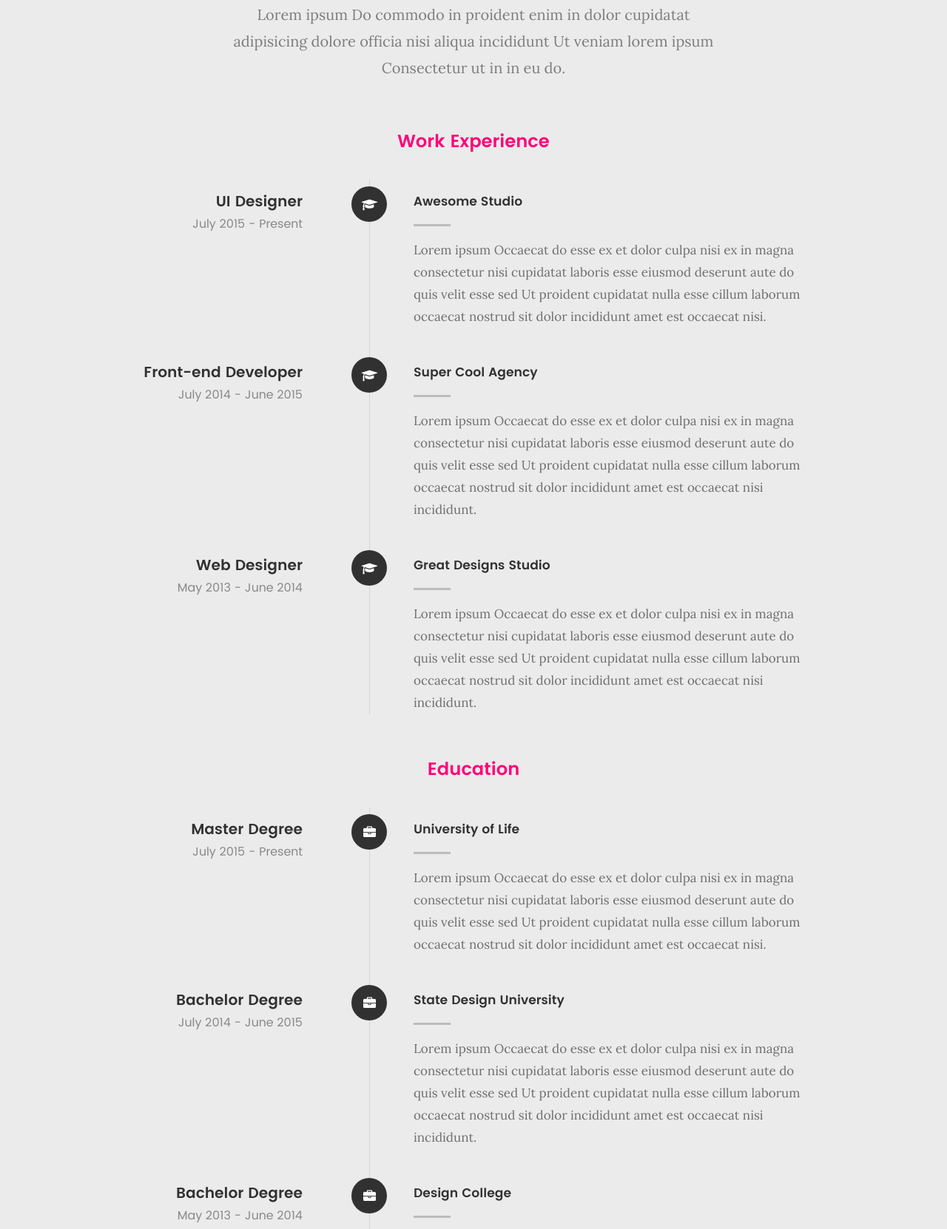
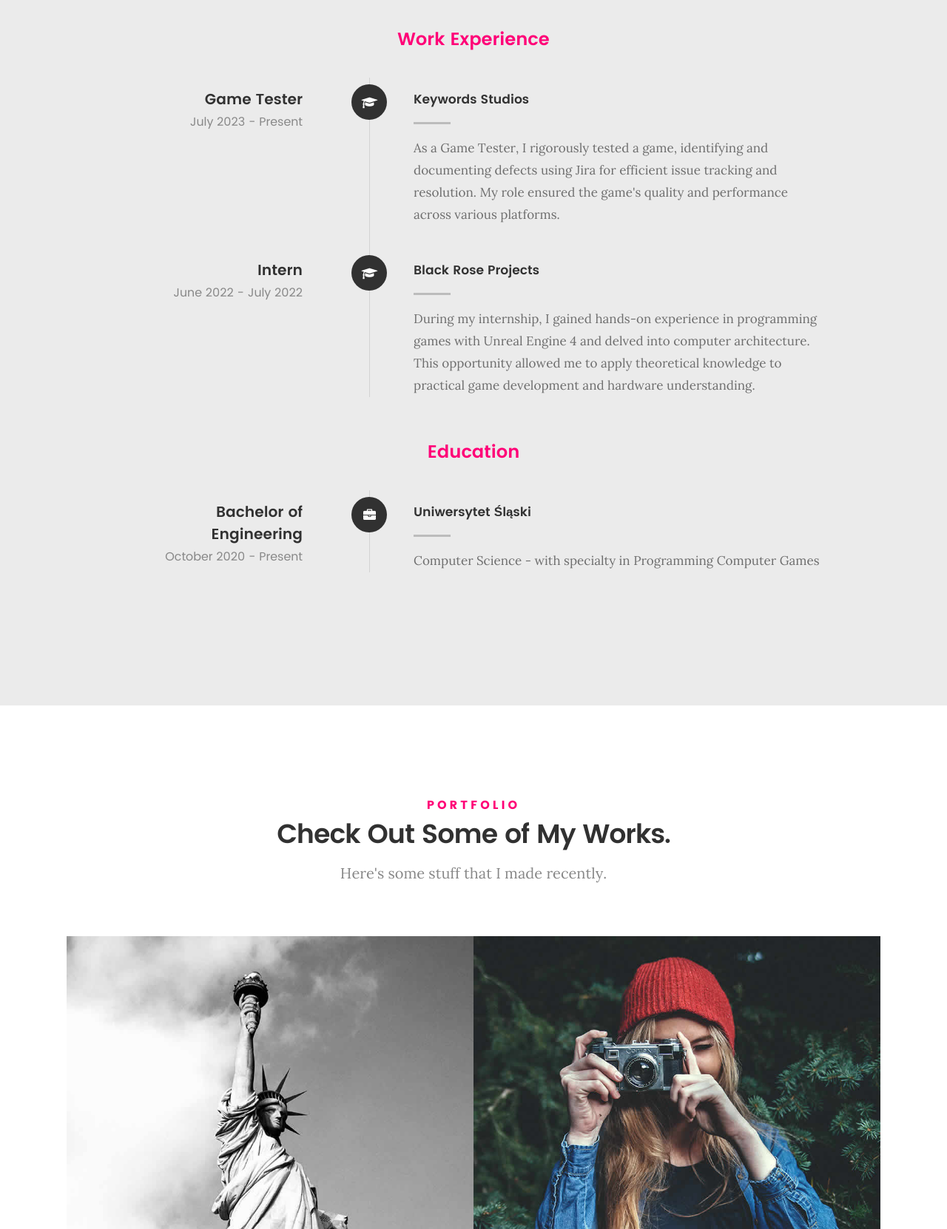
Before and after one commit to emivis/soniastefanska, a plain HTML site: page index.html in a window 1280 px wide. Shown: the part 2318-3980 px from the top of the page at 74% size. Drawn offline with Linux system fonts and the light colour scheme; files whose address does not match are found by name.

Commit message:
bunch of new stuff

```diff
--- a/index.html
+++ b/index.html
@@ -164,7 +164,7 @@
 				   	<strong>Game Narrative</strong>
 				   </li>
 				   <li>
-				   	<div class="progress percent70"><span>70%</span></div>
+				   	<div class="progress percent68"><span>68%</span></div>
 				   	<strong>Adobe XD</strong>
 				   </li>
 				   <li>
@@ -172,8 +172,7 @@
 				   	<strong>Blender</strong>
 				   </li>
 				   <li>
-
-				</ul> <!-- /skill-bars -->
+      <!-- /skill-bars -->
 
    		</div>
 
@@ -199,8 +198,8 @@
    			<h5>Resume</h5>
    			<h1>More of my credentials.</h1>
 
-   			<p class="lead">Lorem ipsum Do commodo in proident enim in dolor cupidatat adipisicing dolore officia nisi aliqua incididunt Ut veniam lorem ipsum Consectetur ut in in eu do.</p>
-
+   			<!--<p class="lead">Lorem ipsum Do commodo in proident enim in dolor cupidatat adipisicing dolore officia nisi aliqua incididunt Ut veniam lorem ipsum Consectetur ut in in eu do.</p>
+-->
    		</div>
    	</div> <!-- /section-intro-->
 
@@ -223,13 +222,13 @@
 	   				</div>
 
 	   				<div class="timeline-header">
-	   					<h3>UI Designer</h3>
-	   					<p>July 2015 - Present</p>
+	   					<h3>Game Tester</h3>
+	   					<p>July 2023 - Present</p>
 	   				</div>
 
 	   				<div class="timeline-content">
-	   					<h4>Awesome Studio</h4>
-	   					<p>Lorem ipsum Occaecat do esse ex et dolor culpa nisi ex in magna consectetur nisi cupidatat laboris esse eiusmod deserunt aute do quis velit esse sed Ut proident cupidatat nulla esse cillum laborum occaecat nostrud sit dolor incididunt amet est occaecat nisi.</p>
+	   					<h4>Keywords Studios</h4>
+	   					<p>As a Game Tester, I rigorously tested a game, identifying and documenting defects using Jira for efficient issue tracking and resolution. My role ensured the game's quality and performance across various platforms.</p>
 	   				</div>
 
 	   			</div> <!-- /timeline-block -->
@@ -241,32 +240,16 @@
 	   				</div>
 
 	   				<div class="timeline-header">
-	   					<h3>Front-end Developer</h3>
-	   					<p>July 2014 - June 2015</p>
+	   					<h3>Intern</h3>
+	   					<p>June 2022 - July 2022</p>
 	   				</div>
 
 	   				<div class="timeline-content">
-	   					<h4>Super Cool Agency</h4>
-	   					<p>Lorem ipsum Occaecat do esse ex et dolor culpa nisi ex in magna consectetur nisi cupidatat laboris esse eiusmod deserunt aute do quis velit esse sed Ut proident cupidatat nulla esse cillum laborum occaecat nostrud sit dolor incididunt amet est occaecat nisi incididunt.</p>
+	   					<h4>Black Rose Projects</h4>
+	   					<p>During my internship, I gained hands-on experience in programming games with Unreal Engine 4 and delved into computer architecture. This opportunity allowed me to apply theoretical knowledge to practical game development and hardware understanding.</p>
 	   				</div>
 
 	   			</div> <!-- /timeline-block -->
-
-	   			<div class="timeline-block">
-
-	   				<div class="timeline-ico">
-	   					<i class="fa fa-graduation-cap"></i>
-	   				</div>
-
-	   				<div class="timeline-header">
-	   					<h3>Web Designer</h3>
-	   					<p>May 2013 - June 2014</p>
-	   				</div>
-
-	   				<div class="timeline-content">
-	   					<h4>Great Designs Studio</h4>
-	   					<p>Lorem ipsum Occaecat do esse ex et dolor culpa nisi ex in magna consectetur nisi cupidatat laboris esse eiusmod deserunt aute do quis velit esse sed Ut proident cupidatat nulla esse cillum laborum occaecat nostrud sit dolor incididunt amet est occaecat nisi incididunt.</p>
-	   				</div>
 
 	   			</div> <!-- /timeline-block -->
 
@@ -295,50 +278,18 @@
 	   				</div>
 
 	   				<div class="timeline-header">
-	   					<h3>Master Degree</h3>
-	   					<p>July 2015 - Present</p>
+	   					<h3>Bachelor of Engineering</h3>
+	   					<p>October 2020 - Present</p>
 	   				</div>
 
 	   				<div class="timeline-content">
-	   					<h4>University of Life</h4>
-	   					<p>Lorem ipsum Occaecat do esse ex et dolor culpa nisi ex in magna consectetur nisi cupidatat laboris esse eiusmod deserunt aute do quis velit esse sed Ut proident cupidatat nulla esse cillum laborum occaecat nostrud sit dolor incididunt amet est occaecat nisi.</p>
+	   					<h4>Uniwersytet Śląski</h4>
+	   					<p>Computer Science - with specialty in Programming Computer Games</p>
 	   				</div>
 
 	   			</div> <!-- /timeline-block -->
 
-	   			<div class="timeline-block">
-
-	   				<div class="timeline-ico">
-	   					<i class="fa fa-briefcase"></i>
-	   				</div>
-
-	   				<div class="timeline-header">
-	   					<h3>Bachelor Degree</h3>
-	   					<p>July 2014 - June 2015</p>
-	   				</div>
-
-	   				<div class="timeline-content">
-	   					<h4>State Design University</h4>
-	   					<p>Lorem ipsum Occaecat do esse ex et dolor culpa nisi ex in magna consectetur nisi cupidatat laboris esse eiusmod deserunt aute do quis velit esse sed Ut proident cupidatat nulla esse cillum laborum occaecat nostrud sit dolor incididunt amet est occaecat nisi incididunt.</p>
-	   				</div>
-
 	   			</div> <!-- /timeline-block -->
-
-	   			<div class="timeline-block">
-
-	   				<div class="timeline-ico">
-	   					<i class="fa fa-briefcase"></i>
-	   				</div>
-
-	   				<div class="timeline-header">
-	   					<h3>Bachelor Degree</h3>
-	   					<p>May 2013 - June 2014</p>
-	   				</div>
-
-	   				<div class="timeline-content">
-	   					<h4>Design College</h4>
-	   					<p>Lorem ipsum Occaecat do esse ex et dolor culpa nisi ex in magna consectetur nisi cupidatat laboris esse eiusmod deserunt aute do quis velit esse sed Ut proident cupidatat nulla esse cillum laborum occaecat nostrud sit dolor incididunt amet est occaecat nisi incididunt.</p>
-	   				</div>
 
 	   			</div> <!-- /timeline-block -->
 
@@ -361,7 +312,7 @@
    			<h5>Portfolio</h5>
    			<h1>Check Out Some of My Works.</h1>
 
-   			<p class="lead">Lorem ipsum Do commodo in proident enim in dolor cupidatat adipisicing dolore officia nisi aliqua incididunt Ut veniam lorem ipsum Consectetur ut in in eu do.</p>
+   			<p class="lead">Here's some stuff that I made recently.</p>
 
    		</div>
    	</div> <!-- /section-intro-->
```
Also changed, not shown: 2 other files.
